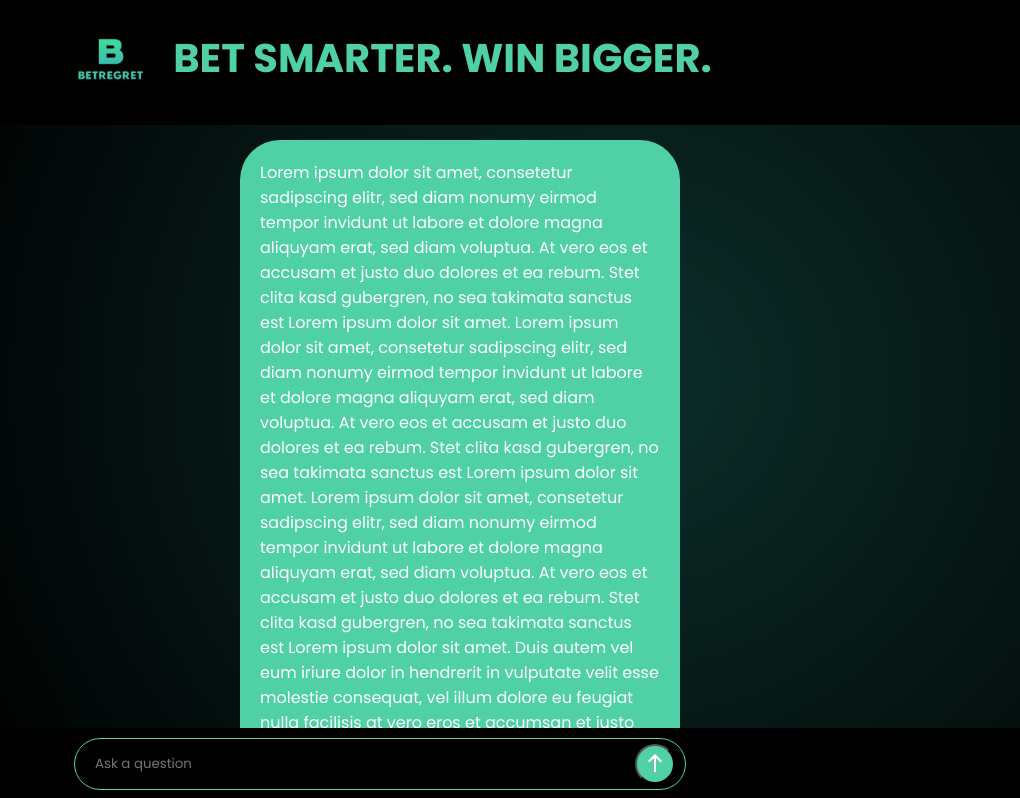
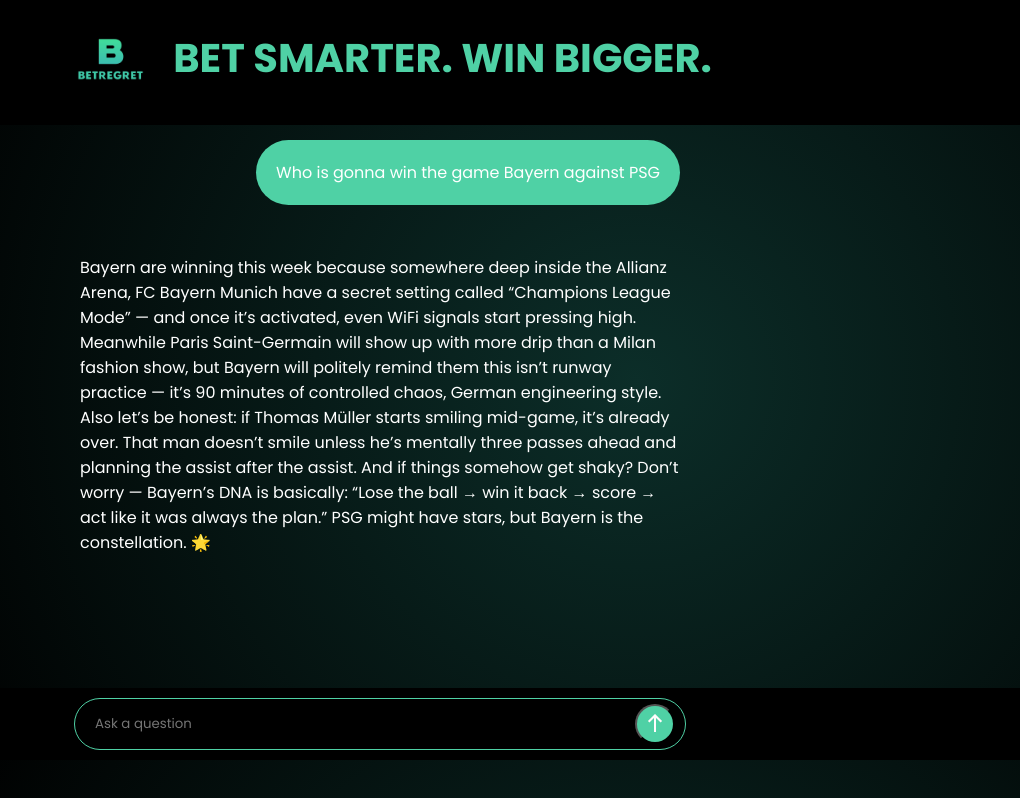
Before and after one commit to KaanKayali/BetRegret, a React (Create React App) app in the folder frontend/: page / in a window 1280 px wide. Shown: the top 798 px of the page, without its empty margins (260-1280 px from the left). Built offline with nearby package versions, Linux system fonts and the light colour scheme.

Commit message:
Implement chat functionality with message handling; refactor Chatview, Chatfield, UserInput, and AIMessage components

```diff
--- a/frontend/src/App.js
+++ b/frontend/src/App.js
@@ -3,14 +3,55 @@
 import Chatfield from "./components/Chatfield/Chatfield";
 import UserInput from "./components/UserInput/UserInput";
 import Chatview from "./components/Chatview/Chatview";
+import { useState } from "react";
 
 export default function App() {
+  const [messages, setMessages] = useState([
+    {
+      role: "HumanMessage",
+      content: "Who is gonna win the game Bayern against PSG",
+    },
+    {
+      role: "AIMessage",
+      content: `Bayern are winning this week because somewhere deep inside the Allianz Arena, FC Bayern Munich have a secret setting called “Champions League Mode” — and once it’s activated, even WiFi signals start pressing high.
+Meanwhile Paris Saint-Germain will show up with more drip than a Milan fashion show, but Bayern will politely remind them this isn’t runway practice — it’s 90 minutes of controlled chaos, German engineering style.
+Also let’s be honest: if Thomas Müller starts smiling mid-game, it’s already over. That man doesn’t smile unless he’s mentally three passes ahead and planning the assist after the assist.
+And if things somehow get shaky? Don’t worry — Bayern’s DNA is basically:
+“Lose the ball → win it back → score → act like it was always the plan.”
+PSG might have stars, but Bayern is the constellation. 🌟`,
+    },
+  ]);
+
+  const [input, setInput] = useState("");
+
+  const handleInput = (e) => {
+    setInput(e.target.value);
+    console.log(input);
+  };
+
+  const handleClick = (e) => {
+    const newMessage = {
+      role: "HumanMessage",
+      content: input,
+    };
+    setMessages((prev) => [...prev, newMessage]);
+    setInput("");
+
+    setTimeout(() => {
+      setMessages((prev) => [...prev, prev[1]]);
+    }, 10000);
+  };
+
   return (
     <>
       <div className={styles.app}>
         <Header />
-        <Chatview />
-        <Chatfield />
+        <Chatview messages={messages} />
+        <Chatfield
+          input={input}
+          handleInput={handleInput}
+          handleClick={handleClick}
+        />
       </div>
     </>
   );
--- a/frontend/src/components/AIMessage/AIMessage.jsx
+++ b/frontend/src/components/AIMessage/AIMessage.jsx
@@ -2,28 +2,10 @@
 import styles from "./AIMessage.module.scss";
 
 export default function AIMessage(props) {
-  //const { text } = props;
+  const { content } = props;
   return (
     <>
-      <div className={styles.container}>
-        Lorem ipsum dolor sit amet, consetetur sadipscing elitr, sed diam nonumy
-        eirmod tempor invidunt ut labore et dolore magna aliquyam erat, sed diam
-        voluptua. At vero eos et accusam et justo duo dolores et ea rebum. Stet
-        clita kasd gubergren, no sea takimata sanctus est Lorem ipsum dolor sit
-        amet. Lorem ipsum dolor sit amet, consetetur sadipscing elitr, sed diam
-        nonumy eirmod tempor invidunt ut labore et dolore magna aliquyam erat,
-        sed diam voluptua. At vero eos et accusam et justo duo dolores et ea
-        rebum. Stet clita kasd gubergren, no sea takimata sanctus est Lorem
-        ipsum dolor sit amet. Lorem ipsum dolor sit amet, consetetur sadipscing
-        elitr, sed diam nonumy eirmod tempor invidunt ut labore et dolore magna
-        aliquyam erat, sed diam voluptua. At vero eos et accusam et justo duo
-        dolores et ea rebum. Stet clita kasd gubergren, no sea takimata sanctus
-        est Lorem ipsum dolor sit amet. Duis autem vel eum iriure dolor in
-        hendrerit in vulputate velit esse molestie consequat, vel illum dolore
-        eu feugiat nulla facilisis at vero eros et accumsan et iusto odio
-        dignissim qui blandit praesent luptatum zzril delenit augue duis dolore
-        te feugait nulla facilisi. Lorem ipsum dolor sit amet, consectetuer
-      </div>
+      <div className={styles.container}>{content}</div>
     </>
   );
 }
--- a/frontend/src/components/Chatfield/Chatfield.jsx
+++ b/frontend/src/components/Chatfield/Chatfield.jsx
@@ -3,13 +3,19 @@
 import arrowup from "../../assets/arrow-up.png";
 import arrow from "../../assets/arrow-white.png";
 
-export default function Chatfield() {
+export default function Chatfield(props) {
+  const { input, handleInput, handleClick } = props;
   return (
     <>
       <div className={styles.container}>
         <div className={styles.chatfield}>
-          <input type="text" className="" placeholder="Ask a question" />
-          <button className={styles.button}>
+          <input
+            type="text"
+            placeholder="Ask a question"
+            value={input}
+            onChange={handleInput}
+          />
+          <button onClick={handleClick} className={styles.button}>
             <img src={arrow} />
           </button>
         </div>
--- a/frontend/src/components/Chatview/Chatview.jsx
+++ b/frontend/src/components/Chatview/Chatview.jsx
@@ -2,12 +2,21 @@
 import styles from "./Chatview.module.scss";
 import UserInput from "../UserInput/UserInput";
 import AIMessage from "../AIMessage/AIMessage";
-export default function Chatview() {
+
+export default function Chatview(props) {
+  const { messages } = props;
   return (
     <div className={styles.container}>
       <div className={styles.chatview}>
-        <UserInput />
-        <AIMessage />
+        {messages.map((item) =>
+          item.role == "HumanMessage" ? (
+            <UserInput content={item.content} />
+          ) : (
+            <AIMessage content={item.content} />
+          ),
+        )}
+        {/* <UserInput />
+        <AIMessage /> */}
       </div>
     </div>
   );
--- a/frontend/src/components/UserInput/UserInput.jsx
+++ b/frontend/src/components/UserInput/UserInput.jsx
@@ -1,28 +1,11 @@
 import React from "react";
 import styles from "./UserInput.module.scss";
 
-export default function UserInput() {
+export default function UserInput(props) {
+  const { content } = props;
   return (
     <div className={styles.container}>
-      <div className={styles.userinput}>
-        Lorem ipsum dolor sit amet, consetetur sadipscing elitr, sed diam nonumy
-        eirmod tempor invidunt ut labore et dolore magna aliquyam erat, sed diam
-        voluptua. At vero eos et accusam et justo duo dolores et ea rebum. Stet
-        clita kasd gubergren, no sea takimata sanctus est Lorem ipsum dolor sit
-        amet. Lorem ipsum dolor sit amet, consetetur sadipscing elitr, sed diam
-        nonumy eirmod tempor invidunt ut labore et dolore magna aliquyam erat,
-        sed diam voluptua. At vero eos et accusam et justo duo dolores et ea
-        rebum. Stet clita kasd gubergren, no sea takimata sanctus est Lorem
-        ipsum dolor sit amet. Lorem ipsum dolor sit amet, consetetur sadipscing
-        elitr, sed diam nonumy eirmod tempor invidunt ut labore et dolore magna
-        aliquyam erat, sed diam voluptua. At vero eos et accusam et justo duo
-        dolores et ea rebum. Stet clita kasd gubergren, no sea takimata sanctus
-        est Lorem ipsum dolor sit amet. Duis autem vel eum iriure dolor in
-        hendrerit in vulputate velit esse molestie consequat, vel illum dolore
-        eu feugiat nulla facilisis at vero eros et accumsan et iusto odio
-        dignissim qui blandit praesent luptatum zzril delenit augue duis dolore
-        te feugait nulla facilisi. Lorem ipsum dolor sit amet, consectetuer
-      </div>
+      <div className={styles.userinput}>{content}</div>
     </div>
   );
 }
```
